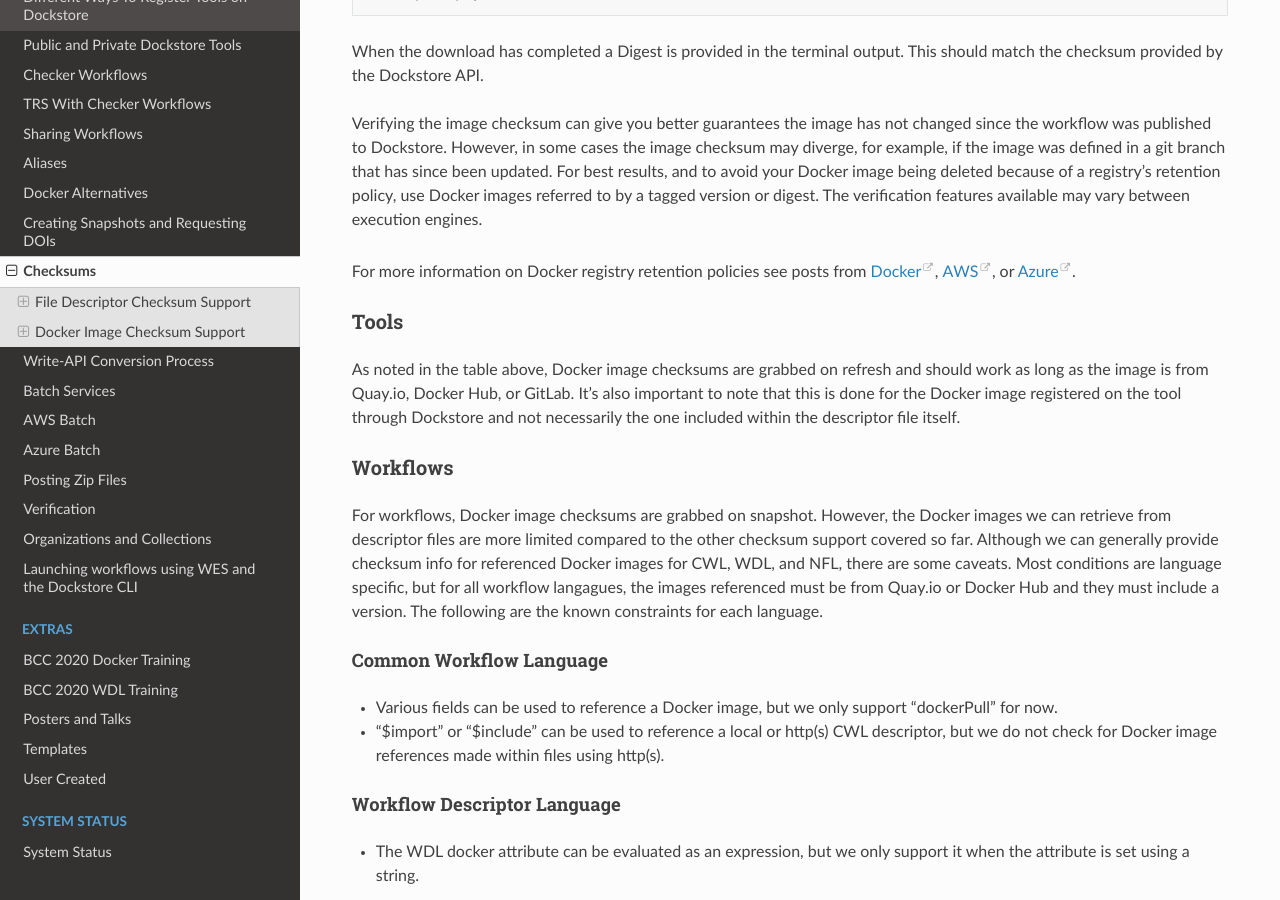
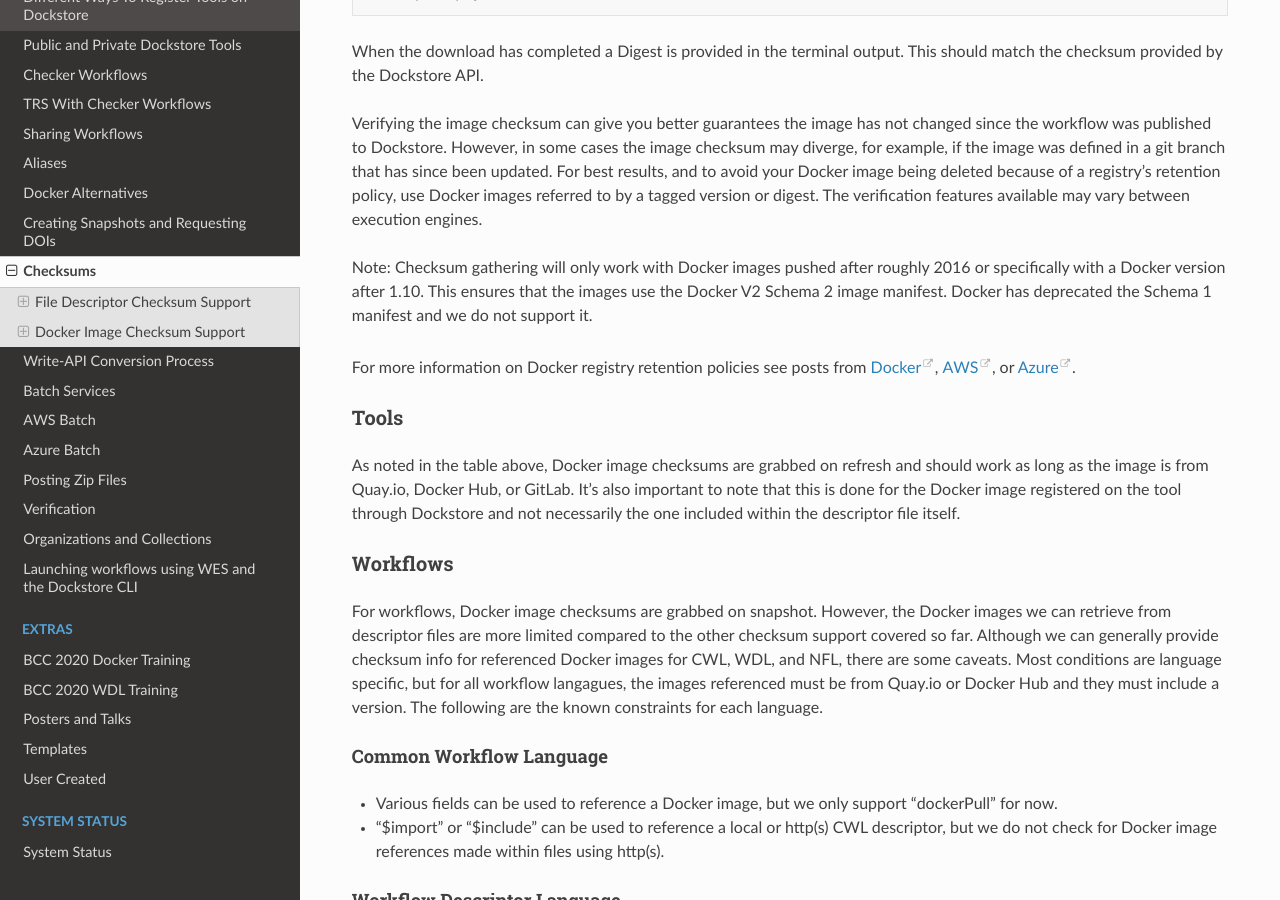
Before and after one commit to dockstore/dockstore-documentation, a Sphinx documentation site: the page built from docs/advanced-topics/checksum-support.rst, in a window 1280 px wide and 900 px high, scrolled down 1975 px. Built offline with Sphinx 7.4.7 and the Read the Docs theme 2.0.0, drawn with Linux system fonts in a browser that asks for light colours.

Commit message:
spell out docker checksum version support

```diff
--- a/docs/advanced-topics/checksum-support.rst
+++ b/docs/advanced-topics/checksum-support.rst
@@ -87,6 +87,10 @@ However, in some cases the image checksum may diverge, for example, if the image
 been updated. For best results, and to avoid your Docker image being deleted because of a registry's retention policy,
 use Docker images referred to by a tagged version or digest. The verification features available may vary between execution engines.
 
+Note: Checksum gathering will only work with Docker images pushed after roughly 2016 or specifically with a Docker version after 1.10.
+This ensures that the images use the Docker V2 Schema 2 image manifest.
+Docker has deprecated the Schema 1 manifest and we do not support it.
+
 For more information on Docker registry retention policies see posts from `Docker <https://www.docker.com/blog/scaling-dockers-business-to-serve-millions-more-developers-storage/>`_,
 `AWS <https://aws.amazon.com/blogs/compute/clean-up-your-container-images-with-amazon-ecr-lifecycle-policies/>`_,
 or `Azure <https://docs.microsoft.com/en-us/azure/container-registry/container-registry-retention-policy>`_.
```
